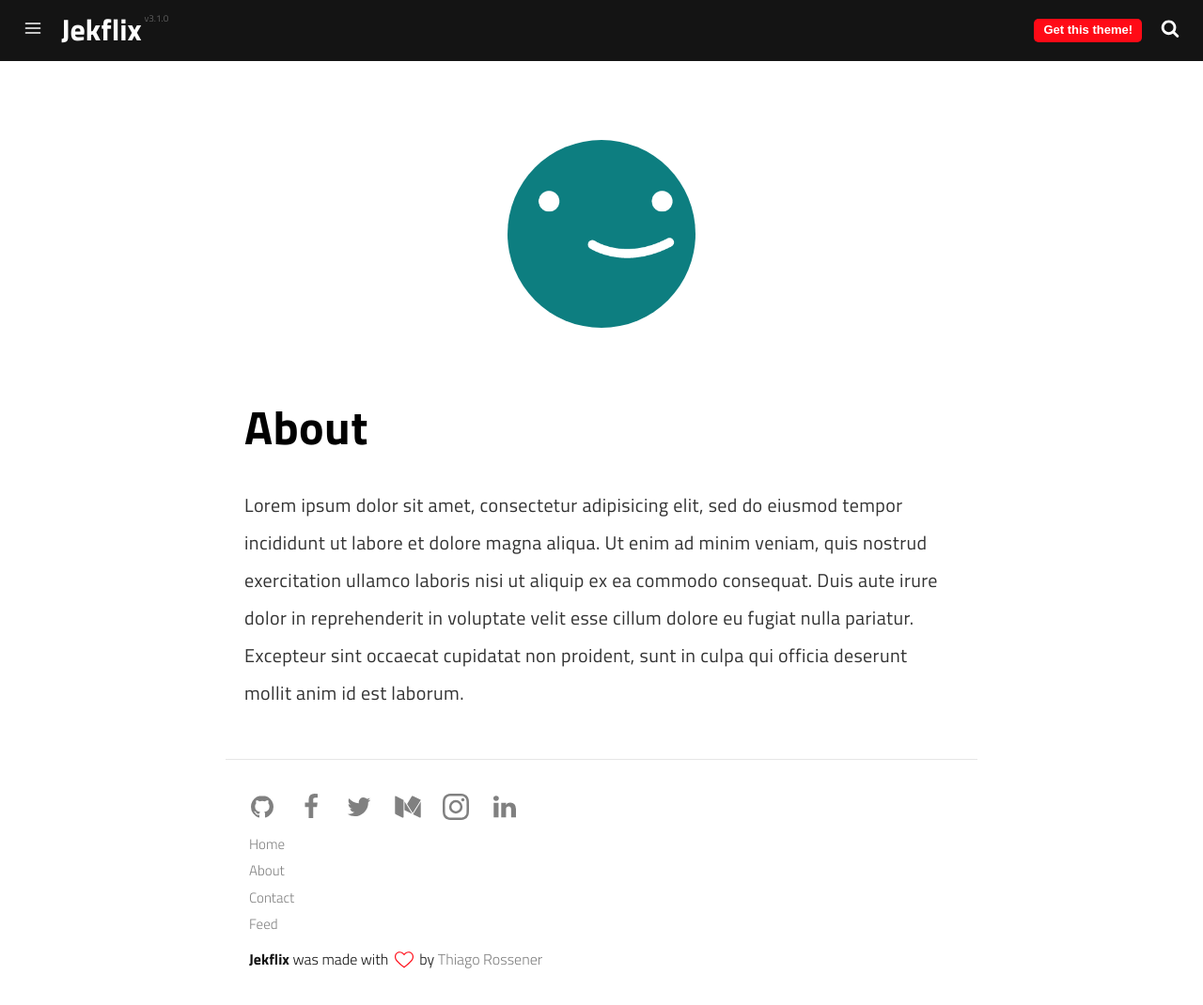
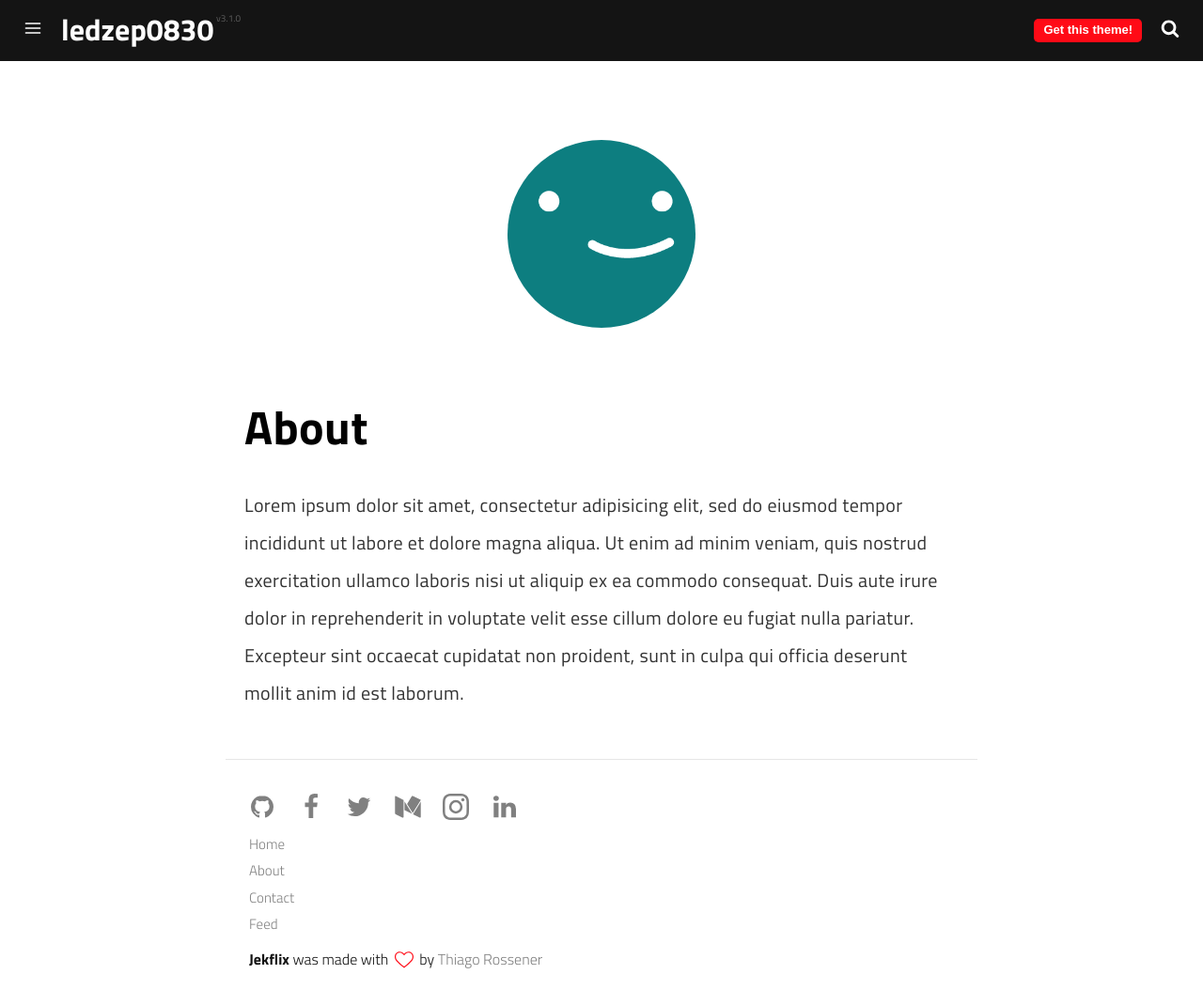
Before and after one commit to ledzep0830/ledzep0830.github.io, a Jekyll site: the page built from pages/about.md, in a window 1280 px wide and 1070 px high. Shown: the whole window at 94% size. Built offline with Jekyll 4.4.1, drawn with Linux system fonts in a browser that asks for light colours; a script that is not in the unit is left out.

Commit message:
Update _config.yml

```diff
--- a/_config.yml
+++ b/_config.yml
@@ -1,5 +1,5 @@
 # Site Settings
-name: Jekflix
+name: ledzep0830
 title: Jekflix | A blog theme for Jekyll
 description: Jekflix is a template for Jekyll inspired by Netflix and made by
   Thiago Rossener.
```
